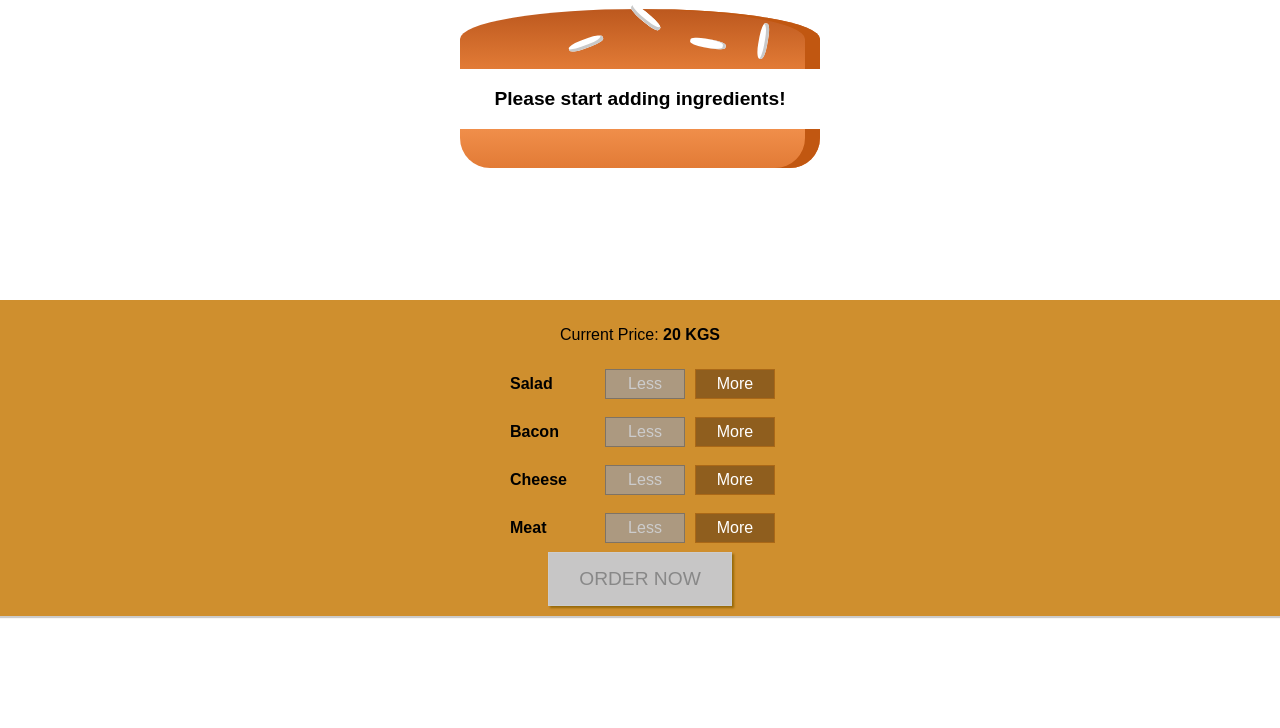
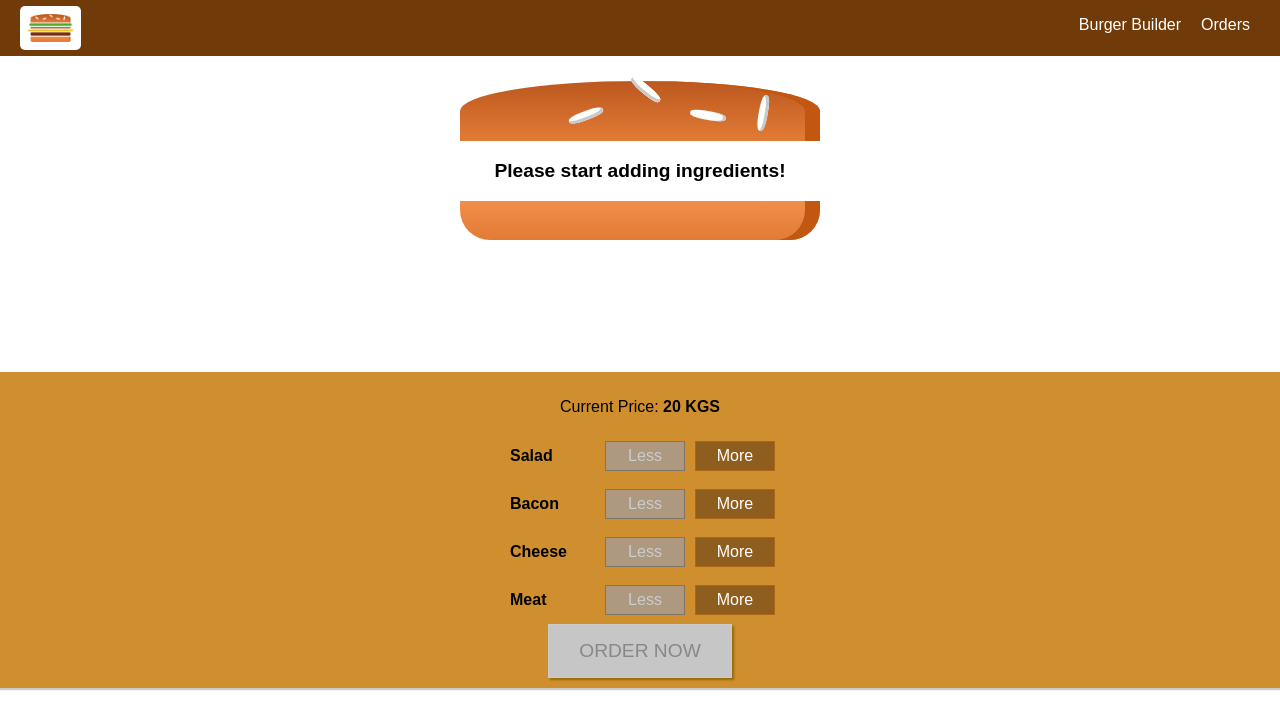
Before and after one commit to azat-nasyrov-dev/burger-app, a React (Create React App) app: page / in a window 1280 px wide. Shown: the top 728 px of the page. Built offline with nearby package versions, Linux system fonts and the light colour scheme.

Commit message:
Created several components with styles, added header and navigation to the app, added the app logo, also refactored the previous code

```diff
--- a/src/App.js
+++ b/src/App.js
@@ -1,15 +1,17 @@
 import React from 'react';
-import {BrowserRouter, Route, Switch} from "react-router-dom";
+import {Route, Switch} from "react-router-dom";
 import BurgerBuilder from "./containers/BurgerBuilder/BurgerBuilder";
 import Checkout from "./containers/Checkout/Checkout";
+import Layout from "./components/Layout/Layout";
 
 const App = () => (
-  <BrowserRouter>
+  <Layout>
     <Switch>
       <Route path="/" exact component={BurgerBuilder}/>
       <Route path="/checkout" component={Checkout}/>
+      <Route render={() => <h1>Not found</h1>}/>
     </Switch>
-  </BrowserRouter>
+  </Layout>
 );
 
 export default App;
--- /dev/null
+++ b/src/components/Layout/Layout.css
@@ -0,0 +1,3 @@
+.Layout-Content {
+    margin-top: 72px;
+}
--- /dev/null
+++ b/src/components/Layout/Layout.js
@@ -0,0 +1,16 @@
+import React from 'react';
+import Toolbar from "../Navigation/Toolbar/Toolbar";
+import './Layout.css';
+
+const Layout = props => {
+  return (
+    <>
+      <Toolbar/>
+      <main className="Layout-Content">
+        {props.children}
+      </main>
+    </>
+  );
+};
+
+export default Layout;
--- /dev/null
+++ b/src/components/Logo/Logo.css
@@ -0,0 +1,11 @@
+.Logo {
+    background-color: white;
+    padding: 8px;
+    height: 100%;
+    box-sizing: border-box;
+    border-radius: 5px;
+}
+
+.Logo img {
+    height: 100%;
+}
--- /dev/null
+++ b/src/components/Logo/Logo.js
@@ -0,0 +1,11 @@
+import React from 'react';
+import './Logo.css';
+import burgerLogo from '../../assets/images/burger_logo.png';
+
+const Logo = () => (
+  <div className="Logo">
+    <img src={burgerLogo} alt="My Burger"/>
+  </div>
+);
+
+export default Logo;
--- /dev/null
+++ b/src/components/Navigation/NavigationItems/NavigationItem/NavigationItem.css
@@ -0,0 +1,27 @@
+.NavigationItem {
+    margin: 0;
+    height: 100%;
+    display: flex;
+    align-items: center;
+    box-sizing: border-box;
+}
+
+.NavigationItem a {
+    color: white;
+    height: 100%;
+    padding: 16px 10px;
+    border-bottom: 4px solid transparent;
+
+    text-decoration: none;
+    width: 100%;
+    display: block;
+    box-sizing: border-box;
+}
+
+.NavigationItem a:hover,
+.NavigationItem a:active,
+.NavigationItem a:active {
+    background-color: #8f5c2c;
+    border-bottom: 4px solid #40a4c8;
+    color: white;
+}
--- /dev/null
+++ b/src/components/Navigation/NavigationItems/NavigationItem/NavigationItem.js
@@ -0,0 +1,13 @@
+import React from 'react';
+import {NavLink} from "react-router-dom";
+import './NavigationItem.css';
+
+const NavigationItem = ({to, exact, children}) => (
+  <li className="NavigationItem">
+    <NavLink to={to} exact={exact}>
+      {children}
+    </NavLink>
+  </li>
+);
+
+export default NavigationItem;
--- /dev/null
+++ b/src/components/Navigation/NavigationItems/NavigationItems.css
@@ -0,0 +1,9 @@
+.NavigationItems {
+    margin: 0;
+    padding: 0;
+    list-style: none;
+    display: flex;
+    flex-flow: row;
+    align-items: center;
+    height: 100%;
+}
--- /dev/null
+++ b/src/components/Navigation/NavigationItems/NavigationItems.js
@@ -0,0 +1,14 @@
+import React from 'react';
+import NavigationItem from "./NavigationItem/NavigationItem";
+import './NavigationItems.css';
+
+const NavigationItems = () => {
+  return (
+    <ul className="NavigationItems">
+      <NavigationItem to="/" exact>Burger Builder</NavigationItem>
+      <NavigationItem to="/orders" exact>Orders</NavigationItem>
+    </ul>
+  );
+};
+
+export default NavigationItems;
--- /dev/null
+++ b/src/components/Navigation/Toolbar/Toolbar.css
@@ -0,0 +1,22 @@
+.Toolbar {
+    height: 56px;
+    width: 100%;
+    position: fixed;
+    top: 0;
+    left: 0;
+    background-color: #703b09;
+    display: flex;
+    justify-content: space-between;
+    align-items: center;
+    padding: 0 20px;
+    box-sizing: border-box;
+    z-index: 90; /* Should be lower than backdrop */
+}
+
+.Toolbar nav {
+    height: 100%;
+}
+
+.Toolbar-logo {
+    height: 80%;
+}
--- /dev/null
+++ b/src/components/Navigation/Toolbar/Toolbar.js
@@ -0,0 +1,19 @@
+import React from 'react';
+import Logo from "../../Logo/Logo";
+import NavigationItems from "../NavigationItems/NavigationItems";
+import './Toolbar.css';
+
+const Toolbar = () => {
+  return (
+    <header className="Toolbar">
+      <div className="Toolbar-logo">
+        <Logo/>
+      </div>
+      <nav>
+        <NavigationItems/>
+      </nav>
+    </header>
+  );
+};
+
+export default Toolbar;
--- a/src/index.js
+++ b/src/index.js
@@ -1,6 +1,13 @@
 import React from 'react';
 import ReactDOM from 'react-dom';
+import {BrowserRouter} from "react-router-dom";
 import App from './App';
 import './index.css';
 
-ReactDOM.render(<App/>, document.getElementById('root'));
+const app = (
+  <BrowserRouter>
+    <App/>
+  </BrowserRouter>
+);
+
+ReactDOM.render(app, document.getElementById('root'));
```
Also changed, not shown: src/assets/images/burger_logo.png (added).
